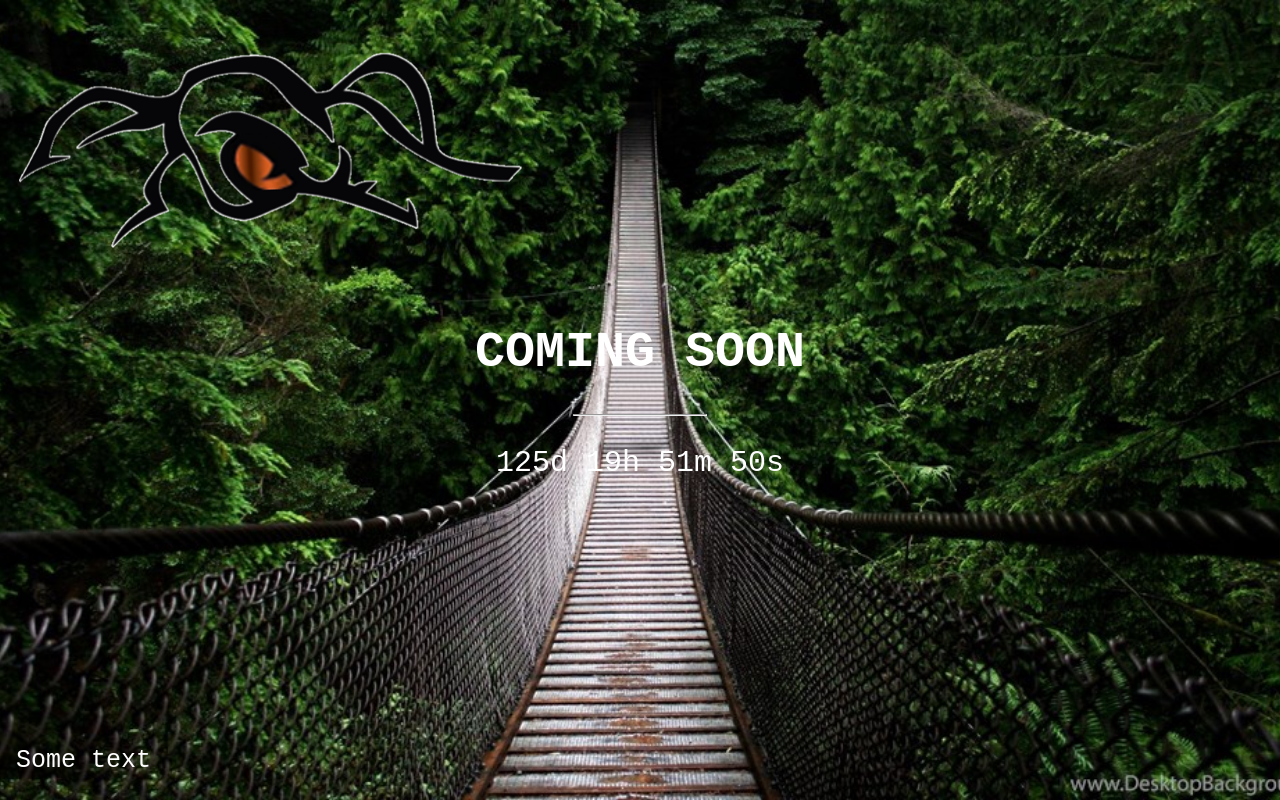
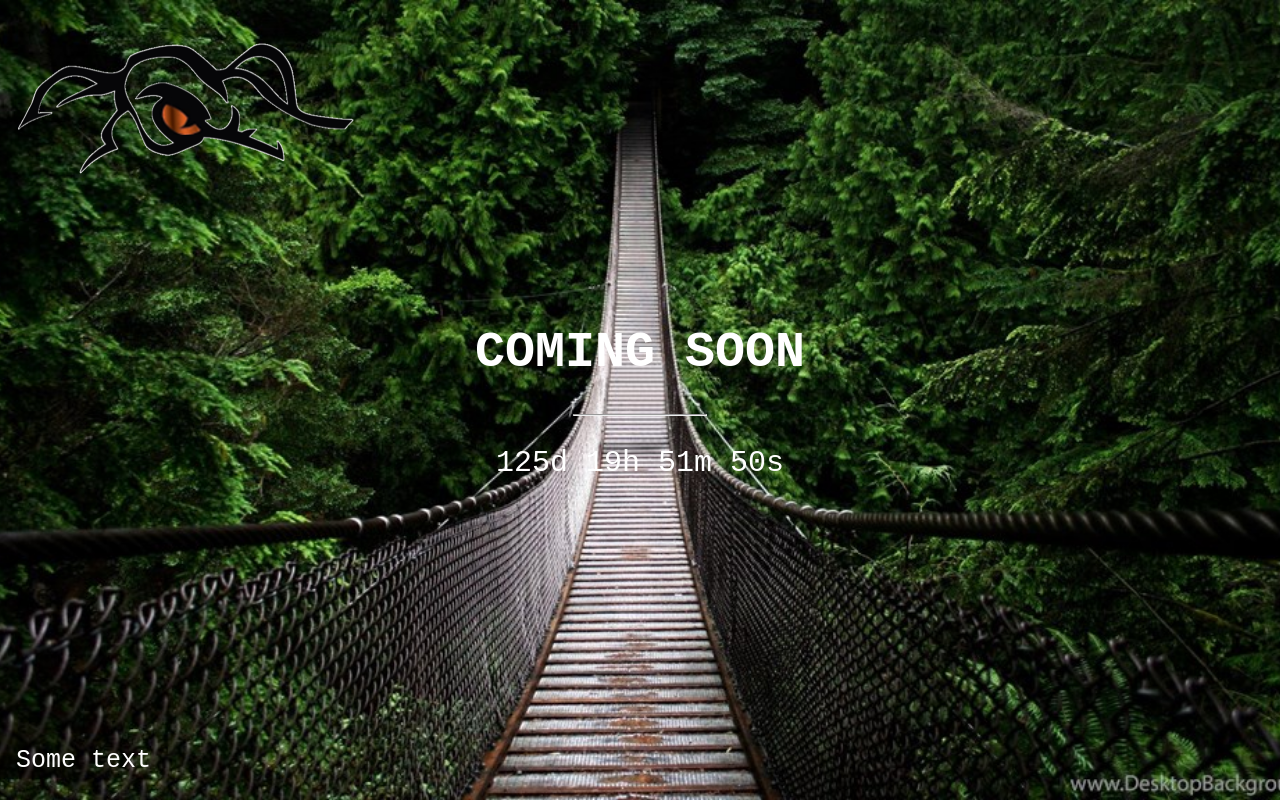
Before and after one commit to wrcgator/wrcgator.github.io, a plain HTML site: page index.html in a window 1280 px wide. Drawn offline with Linux system fonts and the light colour scheme.

Commit message:
Update index.html

```diff
--- a/index.html
+++ b/index.html
@@ -46,7 +46,7 @@ hr {
 
 <div class="bgimg">
   <div class="topleft">
-    <p><img src="w3images/logo.png" alt="wrcgator" width="75%" height="75%" ></p>
+    <p><img src="w3images/logo.png" alt="wrcgator" width="50%" height="50%" ></p>
   </div>
   <div class="middle">
     <h1>COMING SOON</h1>
```
